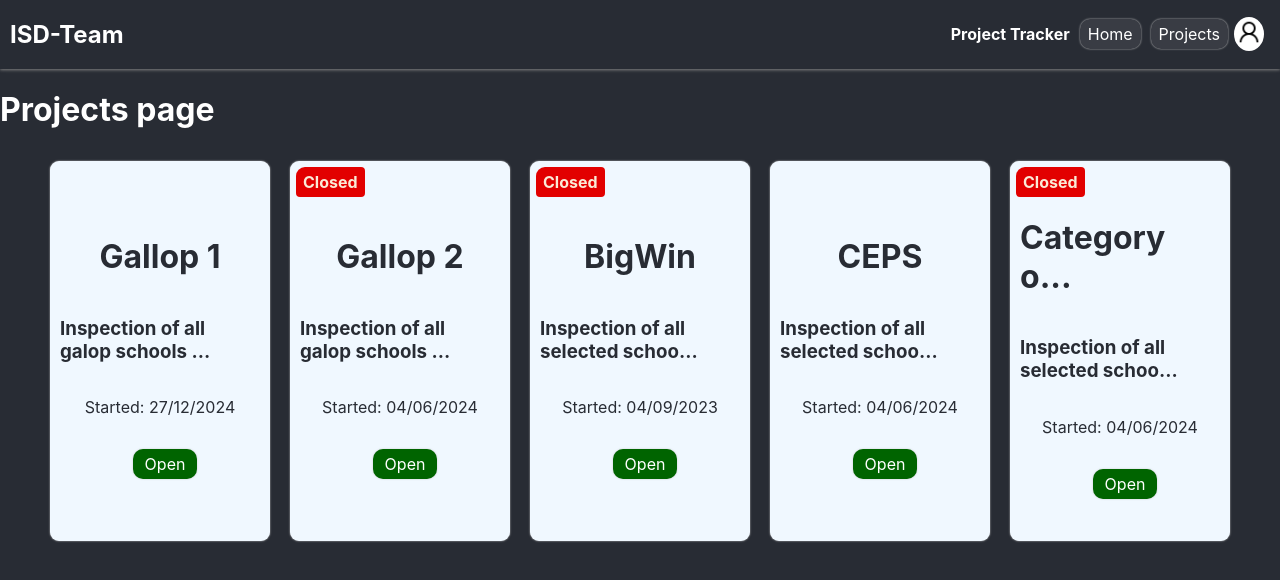
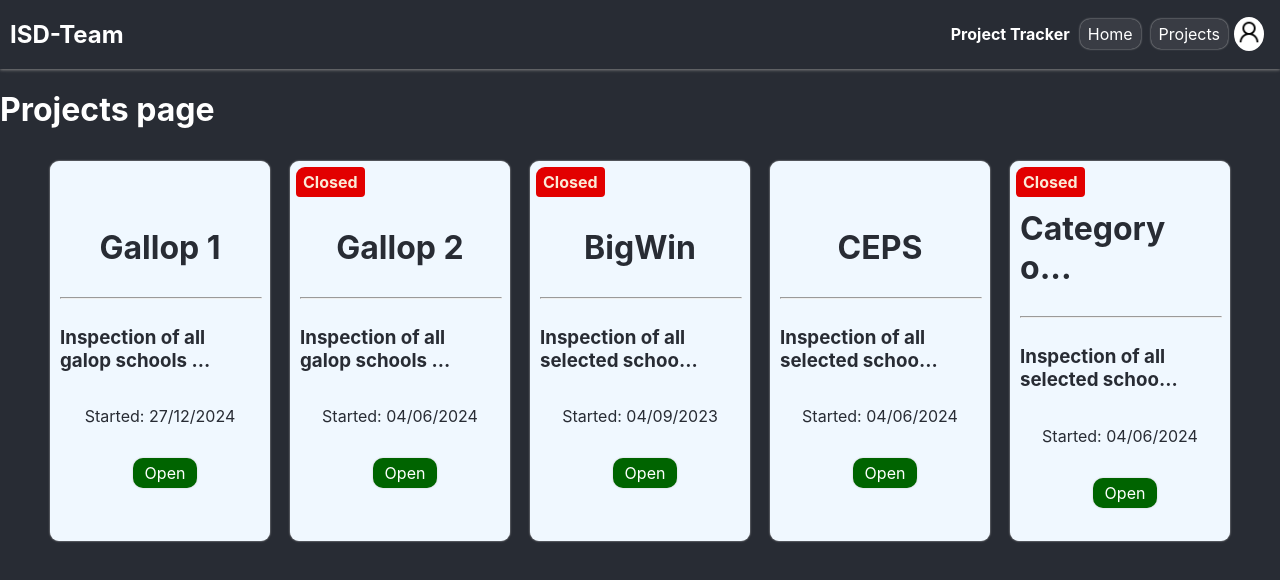
Before and after one commit to PerryMoris/firstapp, a React (Create React App) app: page /projects in a window 1280 px wide. Shown: the top 580 px of the page. Built offline with nearby package versions, Linux system fonts and the light colour scheme.

Commit message:
horizontal line

```diff
--- a/src/App.css
+++ b/src/App.css
@@ -132,6 +132,10 @@ footer{
   box-shadow: 0 0 2px rgb(199, 199, 199);
   background-color: darkgreen;
 }
+.card--button:hover{
+  background-color: #26272c;
+  text-decoration: none;
+}
 
 .card--details{
   overflow: hidden;
@@ -140,3 +144,9 @@ footer{
   height:50px;
   line-height:50px;
 }
+hr{
+  color: gray;
+  background-color: gray;
+  height: 5;
+  width: 100%;
+}
--- a/src/components/ProjectCard.js
+++ b/src/components/ProjectCard.js
@@ -6,6 +6,7 @@ export default function ProjectCard(props){
         <div className="projectCard">
             {props.closed && <div className="card--badge">Closed</div>}
             <h1>{props.name.length > 10 ? props.name.substring(0, 10) + "..." : props.name}</h1>
+            <hr/>
             <h3>{props.details.length > 35 ? props.details.substring(0, 32) + "..." : props.details}</h3>
             <p>Started: {props.date}</p>
             <Link to="/projects" style={{ textDecoration: 'none'}}><p className='card--button'>Open</p></Link>
```
